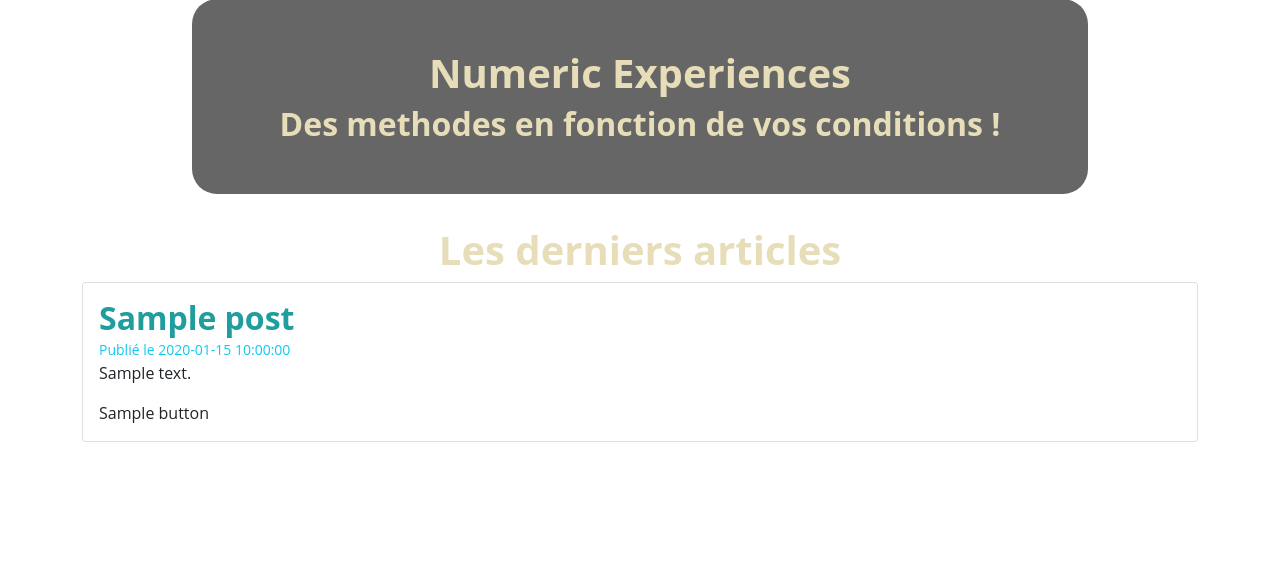
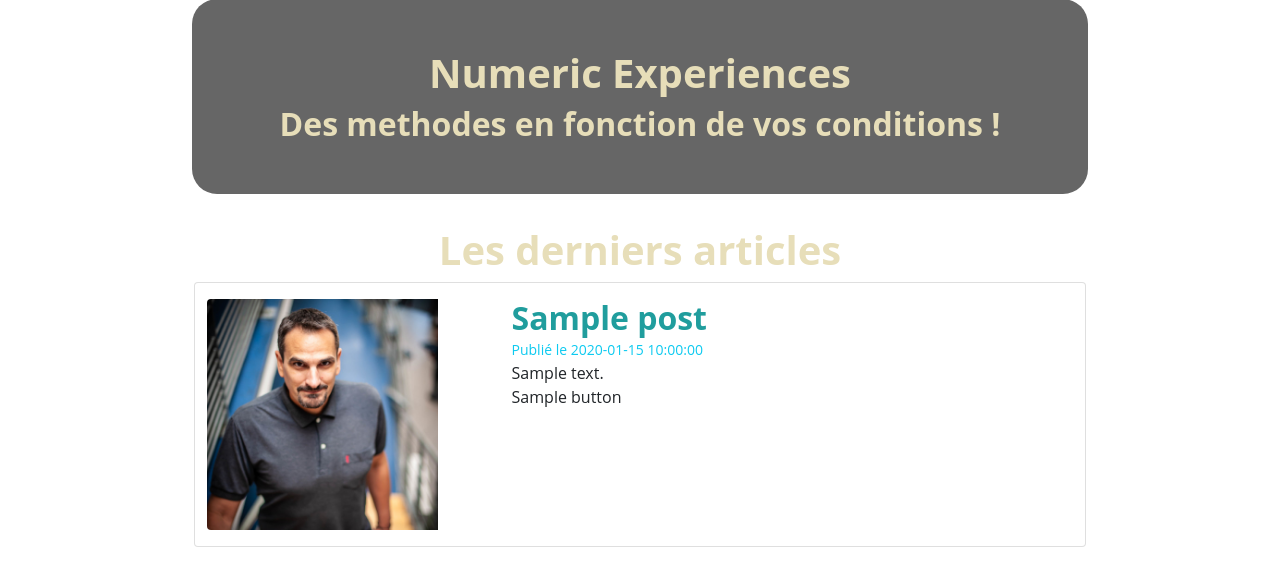
Before and after one commit to Monky23/My-first-blog, a PHP site: template Views/blog/index.php in a window 1280 px wide. Shown: the part 174-760 px from the top of the page. Run offline with PHP 8.4, Linux system fonts and the light colour scheme; the template is opened without the code that fills it: most values are stand-ins (such as "Sample title", 1, 10 or a date in 2020); data that the repository does not hold is empty.

Commit message:
Views/blog/index.php update

```diff
--- a/Views/blog/index.php
+++ b/Views/blog/index.php
@@ -1,17 +1,26 @@
 <h1>Les derniers articles</h1>
 
+<div id="articles-listing" class="row">
     <?php foreach ($params['posts'] as $post) : ?>
         <div class="card mb-3">
+            <div class="row g-0">
+                <div class="col-md-4 mb-3 mt-3">
+                    <img src="../img/photoperso.jpg" class="img-fluid rounded-start" alt="">
+                </div>
+                <div class="col-md-8">
                     <div class="card-body">
-            <h2><?= htmlspecialchars($post->title) ?></h2>
+                        <h2 class="card-title"><?= htmlspecialchars($post->title) ?></h2>
                         <div>
                             <?php foreach ($post->getTags() as $tag) : ?>
                                 <span class="badge bg-info"><a href="/tags/<?= (int)$tag->id ?>" class="text-white"><?= htmlspecialchars($tag->name) ?></a></span>
                             <?php endforeach ?>
                         </div>
                         <small class="text-info">Publié le <?= $post->getCreatedAt() ?></small>
-            <p><?= $post->getExcerpt() ?></p>
+                        <p class="card-text"><?= $post->getExcerpt() ?></p>
                         <?= $post->getButton() ?>
                     </div>
                 </div>
+            </div>
+        </div>
     <?php endforeach ?>
+</div>
```
Lines whose indentation alone changed are shown as unchanged.
